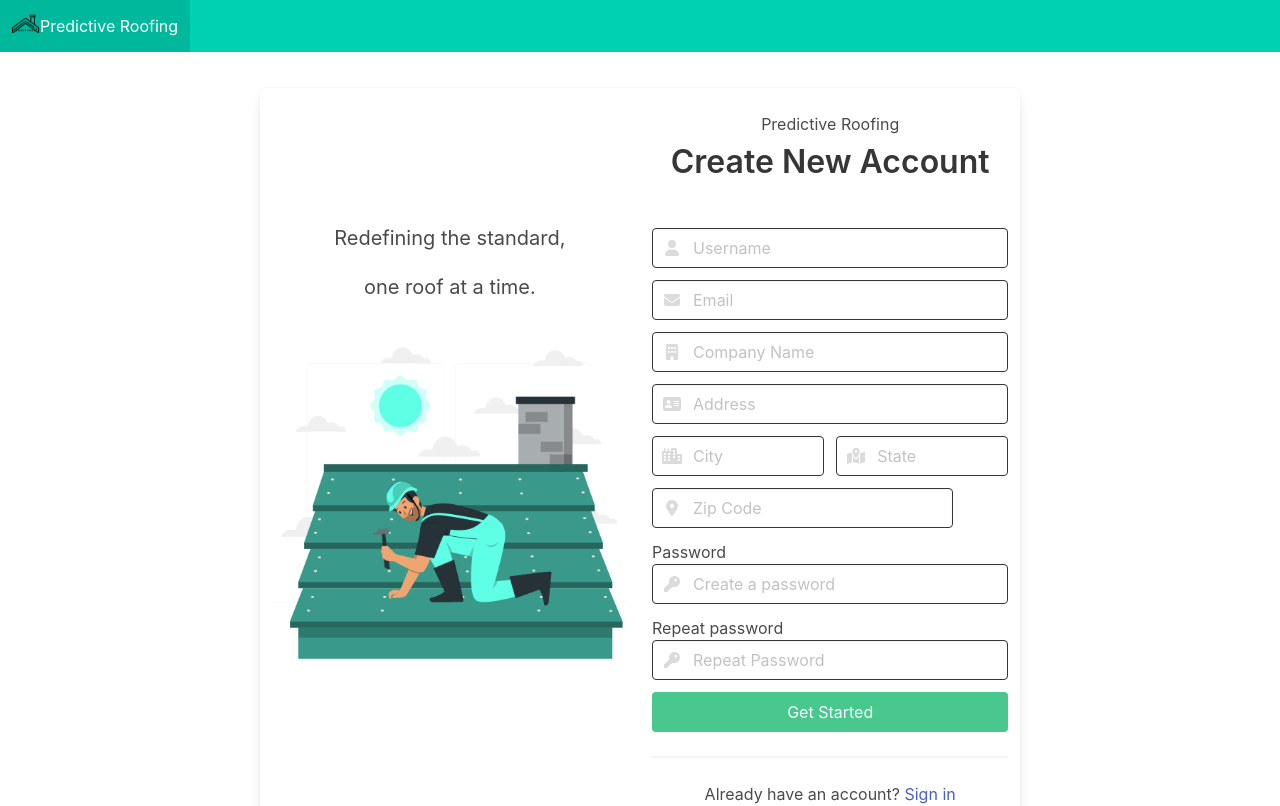
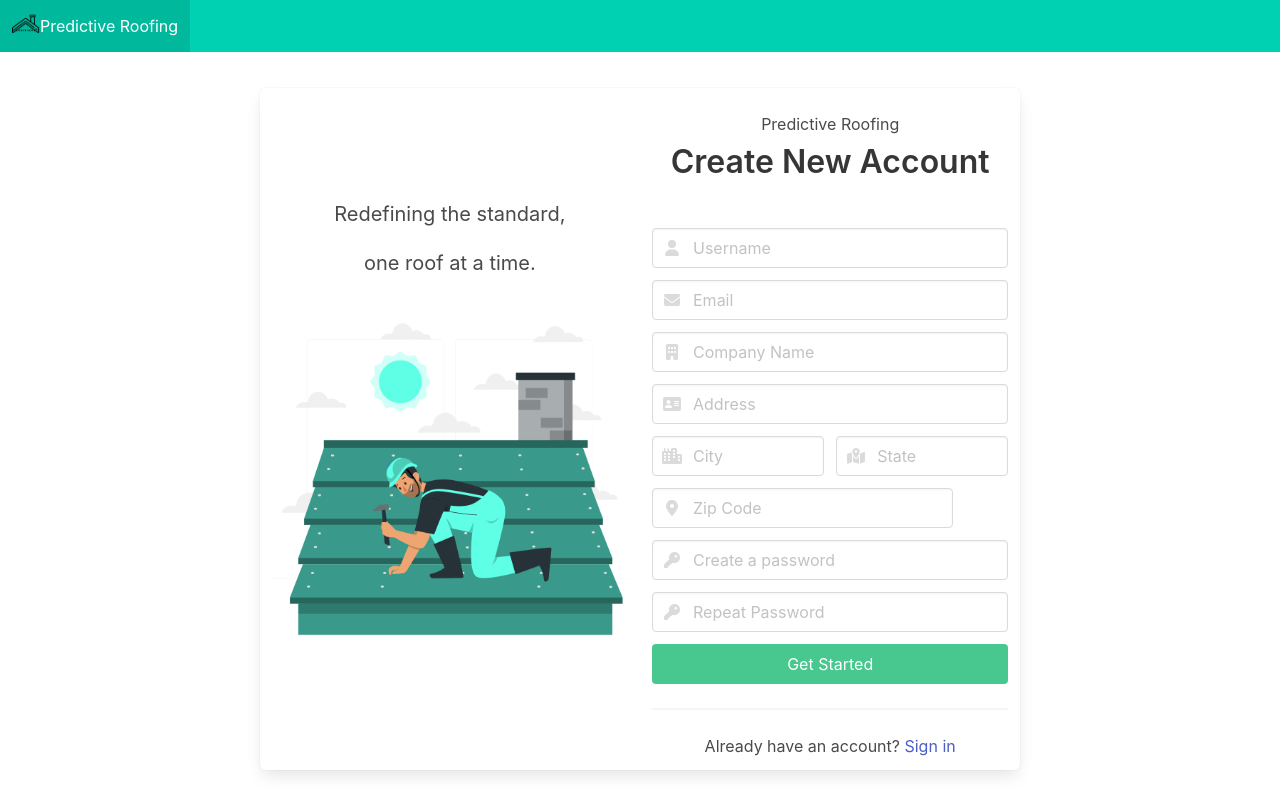
Before and after one commit to cgorha/Predictive-Roofing, a Vue app in the folder vue_app/: page /sign-up in a window 1280 px wide. Shown: the top 806 px of the page. Built offline with nearby package versions, Linux system fonts and the light colour scheme.

Commit message:
Small styling changes to SignUpView

```diff
--- a/vue_app/src/views/SignUpView.vue
+++ b/vue_app/src/views/SignUpView.vue
@@ -86,7 +86,6 @@
                                 </div>
 
                                 <div class="field">
-                                    <label>Password</label>
                                     <div class="control has-icons-left">
                                         <input type="password" class="input" v-model="password" placeholder="Create a password">
                                         <span class="icon is-small is-left">
@@ -96,7 +95,6 @@
                                 </div>
 
                                 <div class="field">
-                                    <label>Repeat password</label>
                                     <div class="control has-icons-left">
                                         <input type="password" class="input" v-model="password2" placeholder="Repeat Password">
                                         <span class="icon is-small is-left">
@@ -227,9 +225,7 @@
     color: #363636;
   }
 
-  .input {
-    border-color: #363636;
-  }
+
 
   .button.is-dark {
     background-color: #363636;
```
